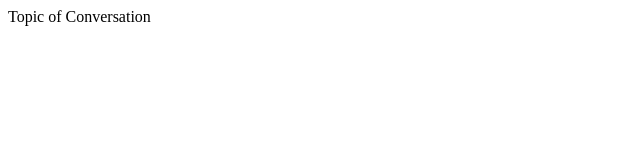
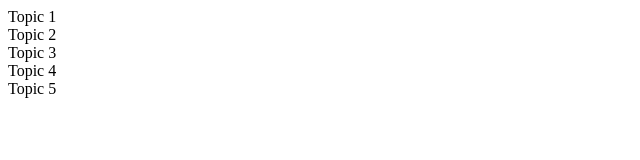
Before and after one commit to MaianneThornton/Build-a-Technical-Documentation-Page, a plain HTML site: page index.html in a window 1280 px wide. Shown: the whole page, without its empty margins (0-640 px from the left). Drawn offline with Linux system fonts and the light colour scheme.

Commit message:
Completed Successfully Completed User Story 4

```diff
--- a/index.html
+++ b/index.html
@@ -10,13 +10,30 @@
 </head>
 <body>
   <main id="main-doc">
-   <section class="main-section">
-     <header>Topic of Conversation</header>
+   <section class="main-section"
+   id="Topic_1">
+     <header>Topic 1</header>
    </section>
-   <section class="main-section"></section>
-   <section class="main-section"></section>
-   <section class="main-section"></section>
-   <section class="main-section"></section>
+
+   <section class="main-section"
+   id="Topic_2">
+     <header>Topic 2</header>
+   </section>
+
+   <section class="main-section"
+   id="Topic_3">
+     <header>Topic 3</header>
+   </section>
+
+   <section class="main-section"
+   id="Topic_4">
+     <header>Topic 4</header>
+   </section>
+
+   <section class="main-section"
+   id="Topic_5">
+     <header>Topic 5</header>
+   </section>
 
   </main>
 </body>
```
